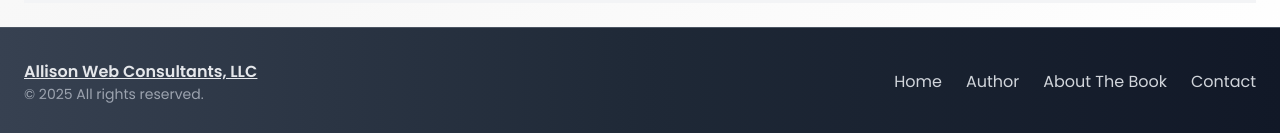
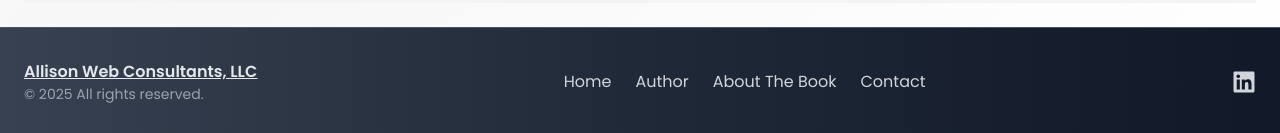
Before and after one commit to qb1968/tcf2, a React (Vite) app: page /shop in a window 1280 px wide. Shown: the part 931-1064 px from the top of the page. Built offline with nearby package versions, Linux system fonts and the light colour scheme.

Commit message:
final for now

```diff
--- a/package.json
+++ b/package.json
@@ -15,6 +15,7 @@
     "framer-motion": "^12.23.6",
     "react": "^19.1.0",
     "react-dom": "^19.1.0",
+    "react-icons": "^5.5.0",
     "react-router-dom": "^7.7.0",
     "swiper": "^11.2.10"
   },
--- a/src/components/Footer.jsx
+++ b/src/components/Footer.jsx
@@ -1,18 +1,28 @@
 import React from "react";
 import { Link } from "react-router-dom";
+import { FaLinkedin } from "react-icons/fa"; // Import LinkedIn icon
 
 const Footer = () => {
   return (
     <footer className="bg-gradient-to-r from-gray-700 via-gray-800 to-gray-900 py-8 border-t border-gray-600">
       <div className="max-w-7xl mx-auto px-6 flex flex-col md:flex-row justify-between items-center gap-6">
+        {/* Left Section */}
         <div className="text-center md:text-left">
           <h2 className="text-base font-semibold text-gray-200 hover:text-white underline transition">
-            <Link to="https://allwebcon.com" target="_blank">Allison Web Consultants, LLC</Link>
+            <a
+              href="https://allwebcon.com"
+              target="_blank"
+              rel="noopener noreferrer"
+            >
+              Allison Web Consultants, LLC
+            </a>
           </h2>
           <p className="text-sm text-gray-400">
             &copy; {new Date().getFullYear()} All rights reserved.
           </p>
         </div>
+
+        {/* Center Links */}
         <div className="flex flex-wrap justify-center gap-6 text-md font-medium text-gray-300">
           <Link to="/" className="hover:text-white transition">
             Home
@@ -27,6 +37,19 @@
             Contact
           </Link>
         </div>
+
+        {/* Right Icons */}
+        <div className="flex gap-4 text-gray-300">
+          <a
+            href="https://www.linkedin.com/in/terry-fleitz-9006aa12/"
+            target="_blank"
+            rel="noopener noreferrer"
+            className="hover:text-white transition text-2xl"
+            aria-label="LinkedIn"
+          >
+            <FaLinkedin />
+          </a>
+        </div>
       </div>
     </footer>
   );
```
Also changed, not shown: 1 other file (tests, documents, lock files or other folders).
